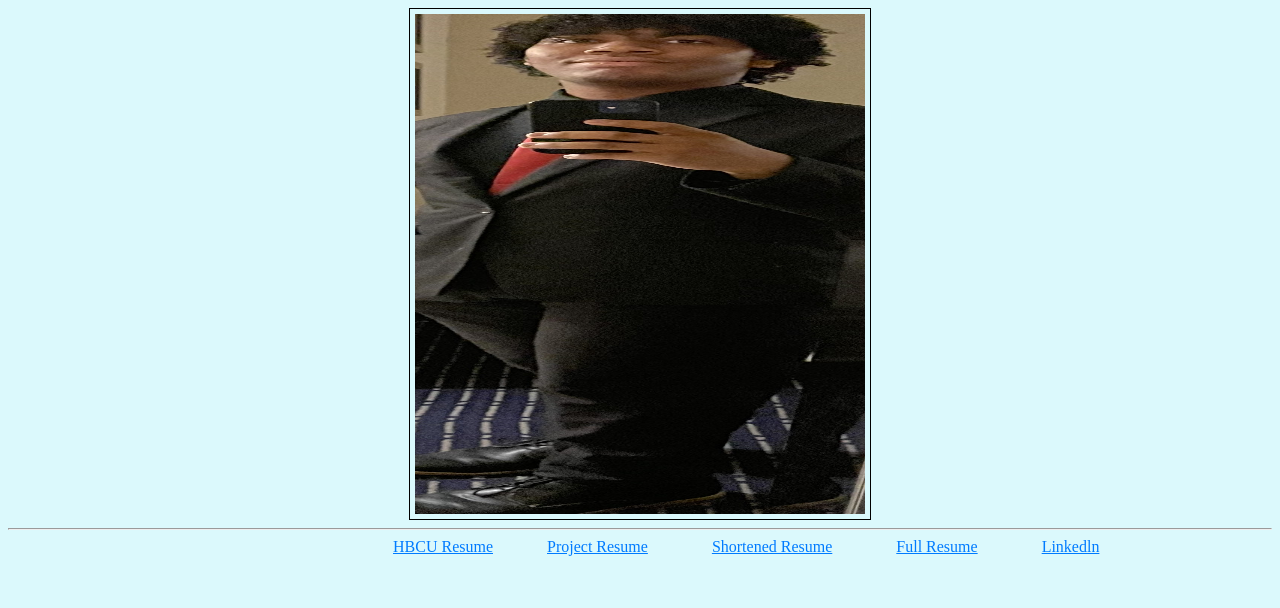
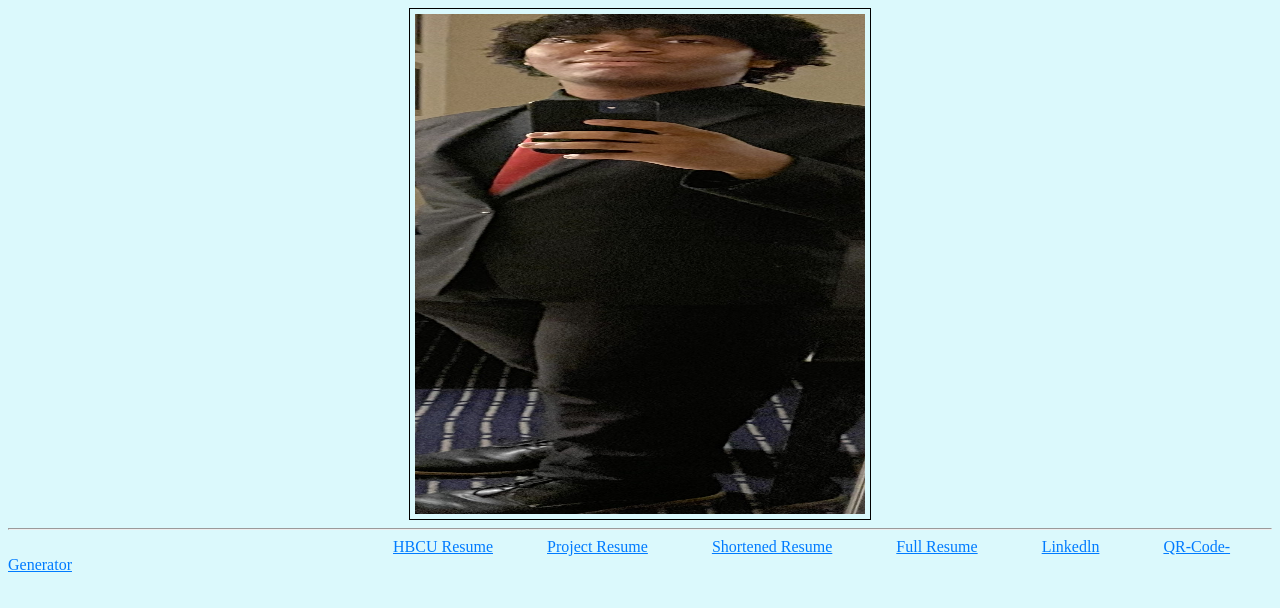
Before and after one commit to IsraelShowell/Former-Landing-Page, a plain HTML site: page index.html in a window 1280 px wide. Drawn offline with Linux system fonts and the light colour scheme.

Commit message:
Update index.html

```diff
--- a/index.html
+++ b/index.html
@@ -47,6 +47,7 @@
         <a href="https://github.com/IsraelShowell/IsraelShowell.github.io/blob/bbfd343aa321f012ae19a57411e0f04da1536c0c/Showell%2C%20Israel%20Resume-Shorter.md" class="link">Shortened Resume</a>
         <a href="https://github.com/IsraelShowell/IsraelShowell.github.io/blob/bbfd343aa321f012ae19a57411e0f04da1536c0c/Showell%2C%20Israel%20Resume.md" class="link">Full Resume</a>
         <a href="https://www.linkedin.com/in/israel-showell-41519b291/" class="link">Linkedln</a>
+        <a href="https://github.com/IsraelShowell/IsraelShowell.github.io/blob/main/GUI-QRCodeGeneratorProject.html" class="link">QR-Code-Generator</a>
     </div>
 
 </body>
```
